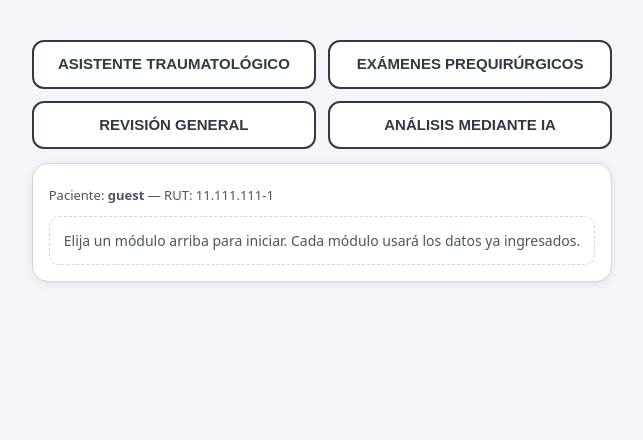
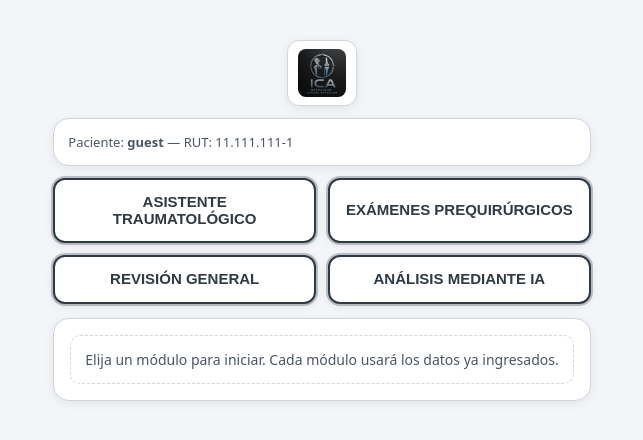
Before and after one commit to cahuerta/ASISTENCIA-ICA, a React (Vite) app: page / in a window 1280 px wide. Both pictures are taken after a click on the button "INVITADO (GUEST)". Shown: the top 440 px of the page, without its empty margins (318-961 px from the left). Built offline with nearby package versions, Linux system fonts and the light colour scheme.

Commit message:
Update PantallaDos.jsx

```diff
--- a/src/screens/PantallaDos.jsx
+++ b/src/screens/PantallaDos.jsx
@@ -9,6 +9,9 @@ import TraumaModulo from "../modules/TraumaModulo.jsx";
 import PreopModulo from "../modules/PreopModulo.jsx";
 import GeneralesModulo from "../modules/GeneralesModulo.jsx";
 import IAModulo from "../modules/IAModulo.jsx";
+
+/* Logo (header pequeño) */
+import logoICA from "../assets/ica.jpg";
 
 /**
  * PantallaDos
@@ -26,17 +29,28 @@ export default function PantallaDos({
   const T = getTheme();
 
   const cssVars = {
-    "--bg": T.bg, "--surface": T.surface, "--border": T.border,
-    "--text": T.text, "--text-muted": T.textMuted, "--muted": T.muted,
-    "--primary": T.primary, "--primary-dark": T.primaryDark, "--onPrimary": T.onPrimary,
-    "--accent-alpha": T.accentAlpha, "--shadow-sm": T.shadowSm, "--shadow-md": T.shadowMd,
+    "--bg": T.bg,
+    "--surface": T.surface,
+    "--border": T.border,
+    "--text": T.text,
+    "--text-muted": T.textMuted,
+    "--muted": T.muted,
+    "--primary": T.primary,
+    "--primary-dark": T.primaryDark,
+    "--onPrimary": T.onPrimary,
+    "--accent-alpha": T.accentAlpha,
+    "--shadow-sm": T.shadowSm,
+    "--shadow-md": T.shadowMd,
     "--overlay": T.overlay,
   };
 
   // === Helpers ===
   const getQuery = () => {
-    try { return new URLSearchParams(window.location.search); }
-    catch { return new URLSearchParams(""); }
+    try {
+      return new URLSearchParams(window.location.search);
+    } catch {
+      return new URLSearchParams("");
+    }
   };
 
   const inferModuloFromState = () => {
@@ -70,12 +84,16 @@ export default function PantallaDos({
   };
 
   // Datos paciente (prop > sessionStorage)
-  const datos = initialDatos || (() => {
-    try {
-      const raw = sessionStorage.getItem("datosPacienteJSON");
-      return raw ? JSON.parse(raw) : null;
-    } catch { return null; }
-  })();
+  const datos =
+    initialDatos ||
+    (() => {
+      try {
+        const raw = sessionStorage.getItem("datosPacienteJSON");
+        return raw ? JSON.parse(raw) : null;
+      } catch {
+        return null;
+      }
+    })();
 
   // ¿Debemos autoabrir?
   const [modulo, setModulo] = useState(() => {
@@ -89,14 +107,18 @@ export default function PantallaDos({
       // Prioridad: prop -> URL -> sessionStorage -> inferencia -> fallback
       const remembered =
         moduloActual ||
-        (moduloFromURL && ["trauma", "preop", "generales", "ia"].includes(moduloFromURL) ? moduloFromURL : null) ||
+        (moduloFromURL && ["trauma", "preop", "generales", "ia"].includes(moduloFromURL)
+          ? moduloFromURL
+          : null) ||
         sessionStorage.getItem("modulo") ||
         inferModuloFromState();
 
       if (returning) {
         const toOpen = remembered || "trauma";
         // persistir para siguientes montajes
-        try { sessionStorage.setItem("modulo", toOpen); } catch {}
+        try {
+          sessionStorage.setItem("modulo", toOpen);
+        } catch {}
         return toOpen;
       }
       return null;
@@ -119,11 +141,15 @@ export default function PantallaDos({
       if (returning) {
         const remembered =
           moduloActual ||
-          (moduloFromURL && ["trauma", "preop", "generales", "ia"].includes(moduloFromURL) ? moduloFromURL : null) ||
+          (moduloFromURL && ["trauma", "preop", "generales", "ia"].includes(moduloFromURL)
+            ? moduloFromURL
+            : null) ||
           sessionStorage.getItem("modulo") ||
           inferModuloFromState() ||
           "trauma";
-        try { sessionStorage.setItem("modulo", remembered); } catch {}
+        try {
+          sessionStorage.setItem("modulo", remembered);
+        } catch {}
         setModulo(remembered);
       }
     } catch {}
@@ -131,21 +157,44 @@ export default function PantallaDos({
 
   // En cuanto hay selección, renderizamos SOLO el módulo
   const mountProps = { initialDatos: datos || {} };
-  if (modulo === "trauma")    return <TraumaModulo    {...mountProps} />;
-  if (modulo === "preop")     return <PreopModulo     {...mountProps} />;
+  if (modulo === "trauma") return <TraumaModulo {...mountProps} />;
+  if (modulo === "preop") return <PreopModulo {...mountProps} />;
   if (modulo === "generales") return <GeneralesModulo {...mountProps} />;
-  if (modulo === "ia")        return <IAModulo        {...mountProps} />;
+  if (modulo === "ia") return <IAModulo {...mountProps} />;
 
-  // UI de selección (sin módulo activo)
+  // UI de selección (sin módulo activo) — NUEVO LAYOUT:
+  // Logo pequeño arriba → info paciente → botones → nota al final
   return (
     <div className="app" style={cssVars}>
       <div style={styles(T).wrap}>
-        <div style={styles(T).topBar}>
+        {/* Header con logo pequeño */}
+        <div style={styles(T).headerRow}>
+          <div style={styles(T).logoBadge}>
+            <img src={logoICA} alt="Instituto de Cirugía Articular" style={styles(T).logoImg} />
+          </div>
+        </div>
+
+        {/* Info paciente (nombre/RUT) */}
+        <div className="card" style={styles(T).infoCard}>
+          <div style={styles(T).infoText}>
+            {datos?.nombre ? (
+              <>
+                Paciente: <strong>{datos.nombre}</strong>
+                {datos.rut ? ` — RUT: ${datos.rut}` : ""}
+              </>
+            ) : (
+              <>Ingrese sus datos en la pantalla anterior para personalizar la experiencia.</>
+            )}
+          </div>
+        </div>
+
+        {/* Botones de módulos */}
+        <div style={styles(T).buttonsGrid}>
           {[
-            { key: "trauma",    label: "ASISTENTE TRAUMATOLÓGICO" },
-            { key: "preop",     label: "EXÁMENES PREQUIRÚRGICOS" },
+            { key: "trauma", label: "ASISTENTE TRAUMATOLÓGICO" },
+            { key: "preop", label: "EXÁMENES PREQUIRÚRGICOS" },
             { key: "generales", label: "REVISIÓN GENERAL" },
-            { key: "ia",        label: "ANÁLISIS MEDIANTE IA" },
+            { key: "ia", label: "ANÁLISIS MEDIANTE IA" },
           ].map((b) => (
             <button
               key={b.key}
@@ -153,7 +202,9 @@ export default function PantallaDos({
               className="btn"
               style={styles(T).btn}
               onClick={() => {
-                try { sessionStorage.setItem("modulo", b.key); } catch {}
+                try {
+                  sessionStorage.setItem("modulo", b.key);
+                } catch {}
                 setModulo(b.key);
               }}
               aria-label={`Abrir ${b.label}`}
@@ -163,14 +214,10 @@ export default function PantallaDos({
           ))}
         </div>
 
-        <div className="card" style={styles(T).card}>
-          <div style={styles(T).info}>
-            {datos?.nombre
-              ? <>Paciente: <strong>{datos.nombre}</strong>{datos.rut ? ` — RUT: ${datos.rut}` : ""}</>
-              : <>Seleccione un módulo para continuar.</>}
-          </div>
+        {/* Nota/leyenda al final */}
+        <div className="card" style={styles(T).noteCard}>
           <div style={styles(T).hintBox}>
-            Elija un módulo arriba para iniciar. Cada módulo usará los datos ya ingresados.
+            Elija un módulo para iniciar. Cada módulo usará los datos ya ingresados.
           </div>
         </div>
       </div>
@@ -181,8 +228,46 @@ export default function PantallaDos({
 /* ===== Estilos compactos y responsivos ===== */
 function styles(T) {
   return {
-    wrap: { maxWidth: 1200, margin: "0 auto", padding: "clamp(12px,2vw,16px)" },
-    topBar: {
+    wrap: {
+      maxWidth: 960,
+      margin: "0 auto",
+      padding: "clamp(12px,2vw,16px)",
+    },
+
+    /* Header con logo pequeño */
+    headerRow: {
+      display: "flex",
+      alignItems: "center",
+      justifyContent: "center",
+      marginBottom: "clamp(8px,1.6vw,12px)",
+    },
+    logoBadge: {
+      background: T.surface,
+      border: `1px solid ${T.border}`,
+      borderRadius: 12,
+      boxShadow: T.shadowSm,
+      padding: "8px 10px",
+    },
+    logoImg: {
+      display: "block",
+      height: "48px",
+      width: "auto",
+      objectFit: "contain",
+      borderRadius: 8,
+    },
+
+    /* Info paciente */
+    infoCard: {
+      padding: "clamp(10px,1.8vw,14px)",
+      marginBottom: "clamp(8px,1.6vw,12px)",
+    },
+    infoText: {
+      color: T.textMuted,
+      fontSize: "clamp(12px,1.6vw,13px)",
+    },
+
+    /* Botones en grid responsivo */
+    buttonsGrid: {
       display: "grid",
       gridTemplateColumns: "repeat(auto-fit, minmax(220px, 1fr))",
       gap: "clamp(8px,1.4vw,12px)",
@@ -200,9 +285,13 @@ function styles(T) {
       background: T.surface,
       color: T.primary,
       borderColor: T.primary,
+      boxShadow: `0 0 0 2px ${T.accentAlpha}, ${T.shadowSm}`,
     },
-    card: { padding: "clamp(12px,2.2vw,16px)" },
-    info: { margin: "6px 0 12px", color: T.textMuted, fontSize: "clamp(12px,1.6vw,13px)" },
+
+    /* Nota/leyenda al final */
+    noteCard: {
+      padding: "clamp(12px,2.2vw,16px)",
+    },
     hintBox: {
       padding: 14,
       borderRadius: 10,
```
